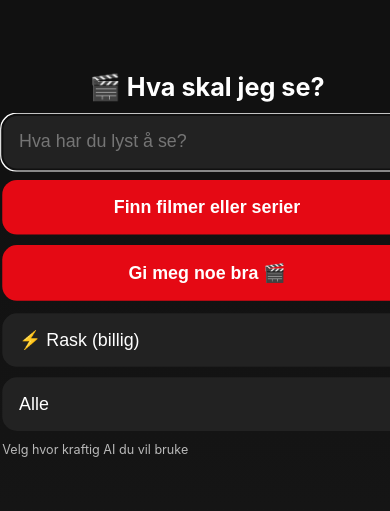
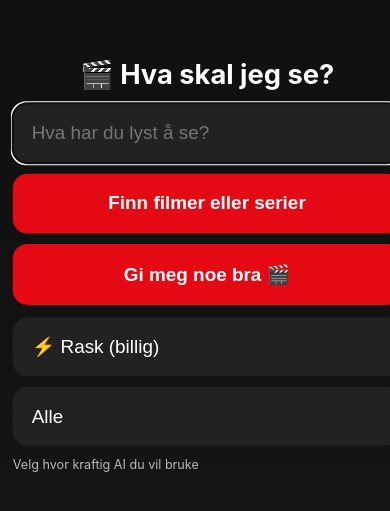
Before and after one commit to hdybdahl94-rgb/movie-finder, a React (Vite) app: page / in a window 390 px wide. Shown: the part 139-650 px from the top of the page. Built offline with nearby package versions, Linux system fonts and the light colour scheme.

Commit message:
Fixed style mobil

```diff
--- a/src/style.css
+++ b/src/style.css
@@ -25,10 +25,11 @@ body {
 
 
 .container.empty .content {
-  max-width: 420px;
+  max-width: 100%;
   width: 100%;
   transform: scale(1.05);
   margin-top: -60px;
+  padding: 0 10px;
 }
 
 
@@ -45,7 +46,7 @@ body {
 /* TITTEL */
 h1 {
   text-align: center;
-  font-size: 24px;
+  font-size: 26px;
   margin-bottom: 12px;
 }
 
@@ -61,8 +62,8 @@ input,
 button,
 select {
   width: 100%;
-  padding: 16px;
-  font-size: 17px;
+  padding: 18px;
+  font-size: 18px;
   border-radius: 14px;
   border: none;
   box-sizing: border-box;
```
